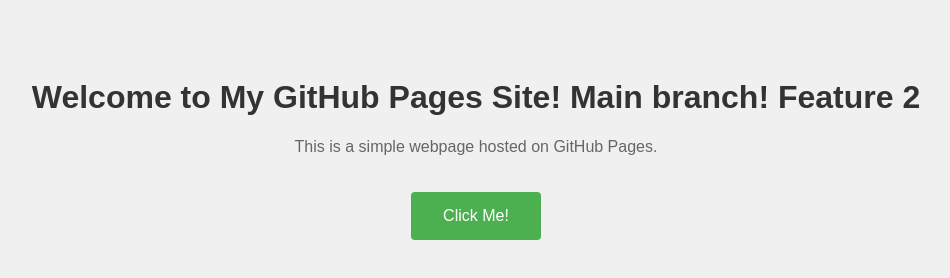
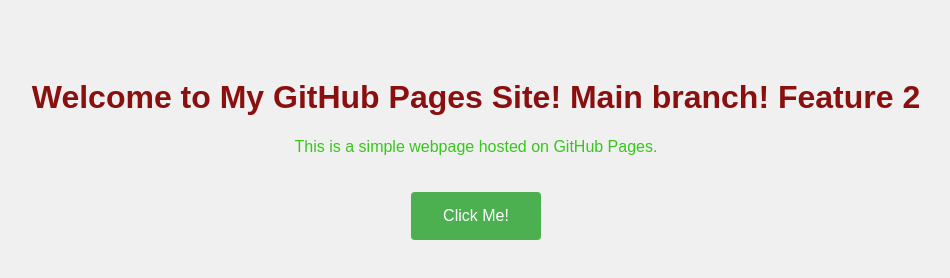
Before and after one commit to vluchkov/career, a plain HTML site: page index.html in a window 1280 px wide. Shown: the whole page, without its empty margins (164-1114 px from the left). Drawn offline with Linux system fonts and the light colour scheme.

Commit message:
Added changes with color

```diff
--- a/index.html
+++ b/index.html
@@ -13,11 +13,11 @@
         }
 
         h1 {
-            color: #333;
+            color: #8a1010;
         }
 
         p {
-            color: #666;
+            color: #37c71a;
         }
 
         .button {
```
